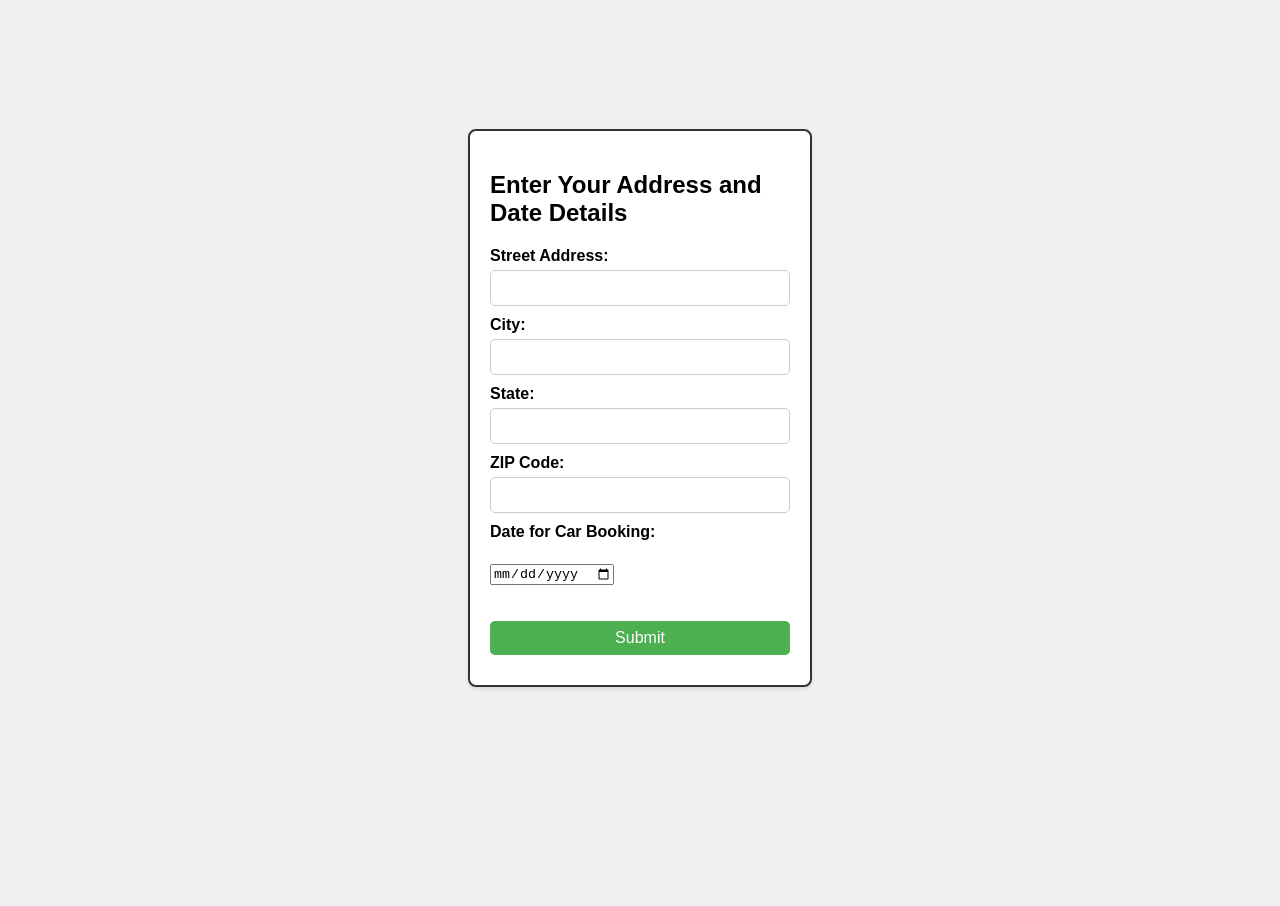
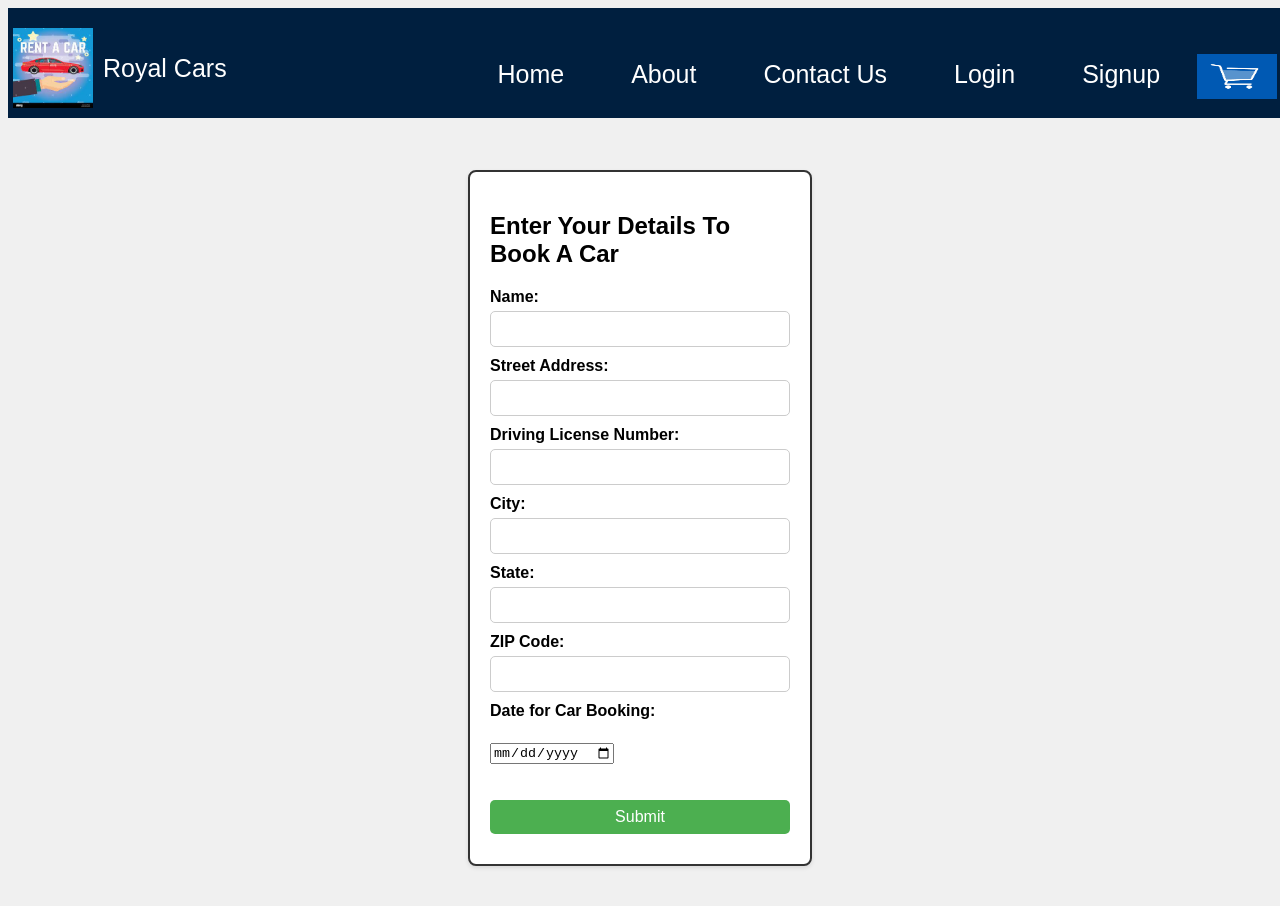
Before and after one commit to akhila1427/carproject, a plain HTML site: page address.html in a window 1280 px wide. Before the commit the page ends 816 px from the top, so only its background shows below. Drawn offline with Linux system fonts and the light colour scheme.

Commit message:
completed project

```diff
--- a/address.html
+++ b/address.html
@@ -53,15 +53,87 @@
       margin-top: 5px;
       font-size: 14px;
     }
+    ul.navbar {
+            list-style-type: none;
+            padding: 5px;
+            margin: 0;
+            font-size: 25px;
+            background-color: #001F3F;
+            width: 100%;
+            display: flex;
+            align-items: center;
+            justify-content: space-between;
+            color: #ffffff;
+        }
+
+        ul.navbar li {
+            display: inline-block;
+            margin: 0 30px;
+            color: #ffffff;
+        }
+
+        ul.navbar a:hover {
+            text-decoration: none;
+            background-color: black;
+            border-radius: 10px;
+        }
+
+        .website-name:hover {
+            font-size: 30px;
+            font-weight: bold;
+            color: Black;
+            background-color: white;
+            border-radius: 10px;
+            position: relative;
+            top: 15px;
+        }
+
+        .logo {
+            display: flex;
+            align-items: center;
+            margin-bottom: 20px;
+            position: relative;
+            top: 15px;
+        }
+
+        .logo img {
+            margin-right: 10px;
+            width: 80px;
+            height: 80px;
+        }
+
   </style>
 </head>
 <body>
+
+  <ul class="navbar">
+    <div class="logo">
+        <img src="./ba.jpg" alt="Website Logo">
+        <span class="website-name">Royal Cars</span>
+    </div>
+    <div>
+        <a href="./index.html"><li>Home</li></a>
+        <a href="./about.html"><li>About</li></a>
+        <a href="./contactus.html"><li>Contact Us</li></a>
+        <a href="./login.html"><li>Login</li></a>
+        <a href="./signup.html"><li>Signup</li></a>
+        <a href="./addto.html">
+            <img src="./a.png" alt="Add to Cart" width="80px" height="45px" style="position: relative; top: 16px;">
+        </a>
+    </div>
+</ul>
+
 <div class="container">
   <div class="form-container">
-      <h2>Enter Your Address and Date Details</h2>
+    <h2>Enter Your Details To Book A Car</h2>
     <form id="addressForm" onsubmit="validateAddress(); return false;">
+      <label for="name">Name:</label>
+      <input type="text" id="name" name="name">
       <label for="street">Street Address:</label>
       <input type="text" id="street" name="street">
+
+      <label for="license">Driving License Number:</label>
+      <input type="text" id="license" name="license">
       <label for="city">City:</label>
       <input type="text" id="city" name="city">
       <label for="state">State:</label>
@@ -77,19 +149,27 @@
   </div>
 </div>
 
-
 <script>
   function validateAddress() {
     resetErrors();
 
     var street = document.getElementById('street').value;
+    var name = document.getElementById('name').value;
+    var license = document.getElementById('license').value;
     var city = document.getElementById('city').value;
     var state = document.getElementById('state').value;
     var zip = document.getElementById('zip').value;
 
-
     if (street === '') {
       showError('street', 'Street address is required.');
+    }
+
+    if (name === '') {
+      showError('name', 'Name is required.');
+    }
+
+    if (license === '') {
+      showError('license', 'Driving License Number is required.');
     }
 
     if (city === '') {
@@ -108,7 +188,7 @@
 
     if (document.querySelectorAll('.error').length === 0) {
       alert('Address details are valid. You can proceed!');
-        window.location.href = 'main.html';
+      window.location.href = 'index.html';
     }
   }
 
```
Also changed, not shown: addto.html (+2 -2 lines), contactus.html (+2 -2 lines), signup.html (+2 -2 lines), viewmore.html (+3 -1 lines), index.html (renamed from main.html). Lines whose indentation alone changed are shown as unchanged.
